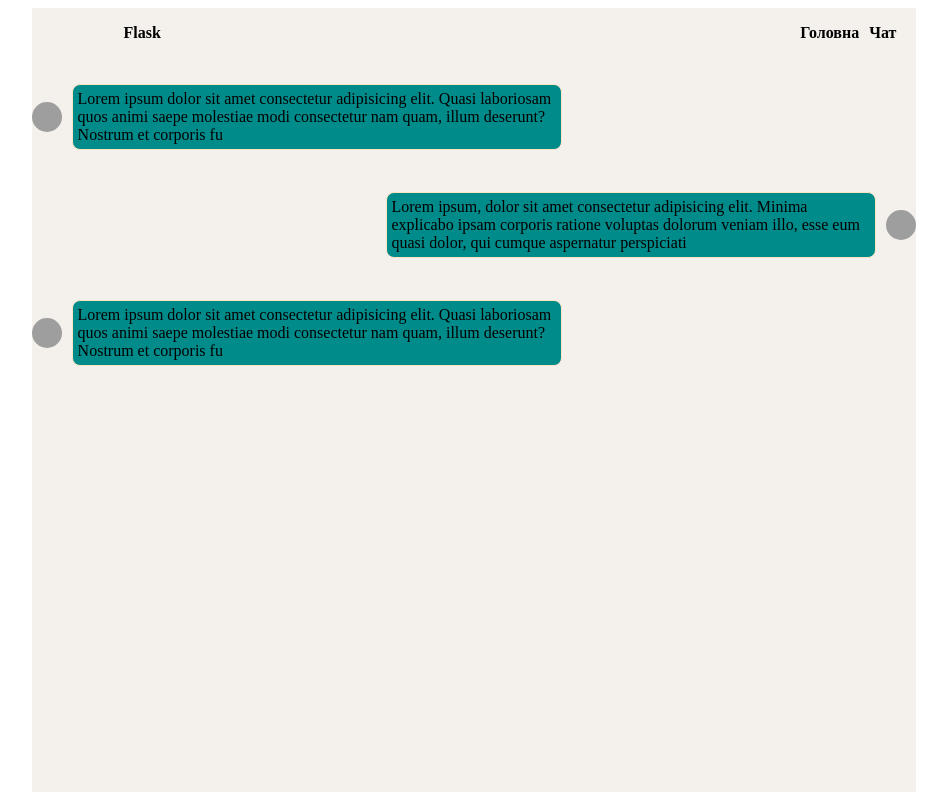
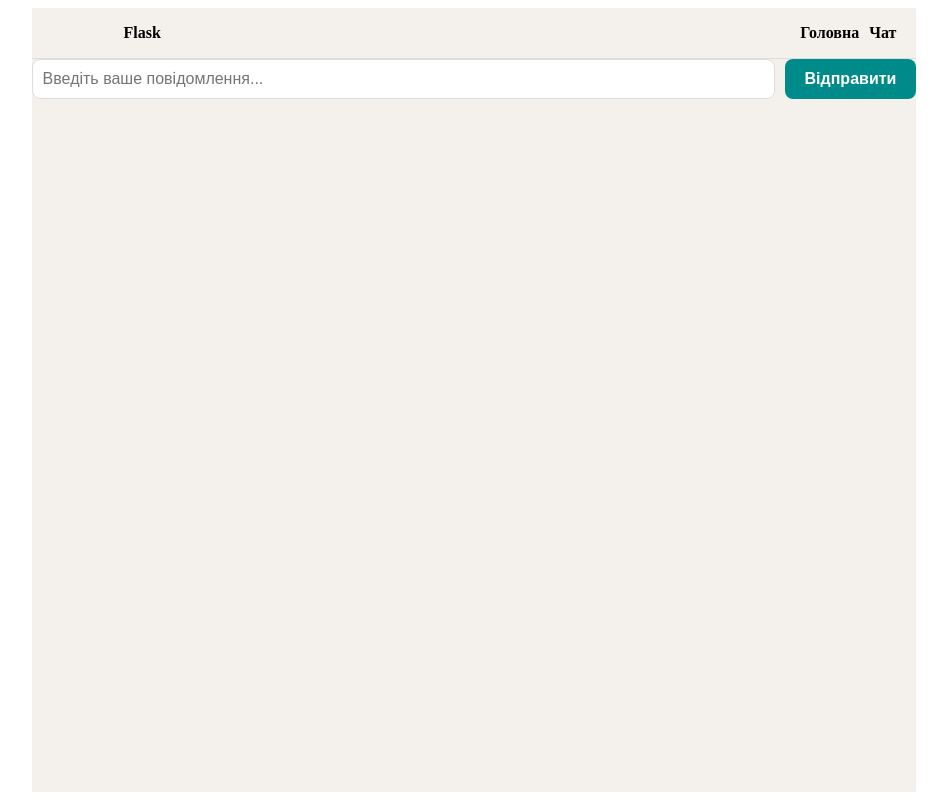
Before and after one commit to Hadock9/Flask_Itstep, a Flask app: page /chat in a window 1280 px wide. Shown: the whole page, without its empty margins (166-1113 px from the left). Run offline with Flask 3, Linux system fonts and the light colour scheme; grey boxes are pictures that could not be loaded.

Commit message:
форма + скрипти для форми

```diff
--- a/app.py
+++ b/app.py
@@ -1,4 +1,4 @@
-from flask import Flask ,render_template
+from flask import Flask, render_template, request, jsonify
 
 app = Flask(__name__)
 
@@ -10,5 +10,22 @@ def home():
 def chat():
     return render_template('chat.html')
 
-if __name__ == '__main__' :
-    app.run(debug= True)
+@app.route("/api/chat", methods=["POST"])
+def chat_api():
+    """API endpoint для обробки повідомлень чату"""
+    data = request.get_json()
+    user_message = data.get('message', '')
+
+    if not user_message:
+        return jsonify({'error': 'Повідомлення не може бути порожнім'}), 400
+
+    # Тут буде інтеграція з GPT
+    # Поки що повертаємо тестову відповідь
+    response = {
+        'message': f'Ви написали: {user_message}'
+    }
+
+    return jsonify(response)
+
+if __name__ == '__main__':
+    app.run(debug=True)
--- a/static/style.css
+++ b/static/style.css
@@ -1,51 +1,52 @@
-body{
+body {
 	display: flex;
 	justify-content: center;
 }
 
-
-.main{
+.main {
 	width: 70%;
 	background-color: rgb(244, 241, 236);
 }
 
-a{
+a {
 	text-decoration: none;
 	color: black;
 }
-.nav{
+.nav {
 	display: flex;
 
 	border-radius: 8px;
 	height: 50px;
 }
-.logo{
+.logo {
 	width: 25%;
 	display: flex;
 	justify-content: center;
 	align-items: center;
 }
-.nav_item{
+.nav_item {
 	width: 75%;
 	text-decoration: none;
 	display: flex;
 	justify-content: flex-end;
 	align-items: center;
 }
-.nav_a{
+.nav_a {
 	padding: 5px;
 	font-weight: 800;
 }
-.nav_a_last{
+.nav_a_last {
 	padding-right: 20px;
 }
 
-.chat_main{
+.chat_main {
 	display: flex;
 	flex-direction: column;
 	width: 100%;
+	max-height: calc(100vh - 200px);
+	overflow-y: auto;
 }
-.chat_answer{
+.chat_answer {
 	display: flex;
 	width: 60%;
 	justify-content: flex-start;
@@ -54,27 +55,62 @@ a{
 	gap: 10px;
 }
 
-.user_question{
+.user_question {
 	display: flex;
 	width: 100%;
 	justify-content: flex-end;
 	margin-top: 10px;
 }
-.msg_user{
+.msg_user {
 	display: flex;
 	max-width: 60%;
 	align-items: center;
 	gap: 10px;
 }
-.chat_img{
+.chat_img {
 	width: 30px;
 	height: 30px;
 	border-radius: 100%;
 }
-.chat_text{
+.chat_text {
 	background-color: darkcyan;
 	border-radius: 8px;
 	padding: 5px;
 	border: 1px solid bisque;
+}
 
+.chat_input_container {
+	width: 100%;
+
+	background-color: rgb(244, 241, 236);
+	border-top: 1px solid #ddd;
 }
+
+.chat_form {
+	display: flex;
+	gap: 10px;
+	width: 100%;
+}
+
+.chat_input {
+	flex: 1;
+	padding: 10px;
+	border: 1px solid #ddd;
+	border-radius: 8px;
+	font-size: 16px;
+}
+
+.chat_button {
+	padding: 10px 20px;
+	background-color: darkcyan;
+	color: white;
+	border: none;
+	border-radius: 8px;
+	cursor: pointer;
+	font-size: 16px;
+	font-weight: 600;
+}
+
+.chat_button:hover {
+	background-color: rgb(0, 139, 139);
+}
--- a/templates/chat.html
+++ b/templates/chat.html
@@ -1,16 +1,14 @@
 <html lang="en">
 	<head>
-    <meta charset="UTF-8">
-    <meta name="viewport" content="width=device-width, initial-scale=1.0">
+		<meta charset="UTF-8" />
+		<meta name="viewport" content="width=device-width, initial-scale=1.0" />
 		<title>Chat</title>
-    <link rel="stylesheet" href="{{url_for('static', filename='style.css')}}">
+		<link rel="stylesheet" href="{{url_for('static', filename='style.css')}}" />
 	</head>
 	<body>
-
 		<div class="main">
-
 			<div class="nav">
-            <div  class="logo">
+				<div class="logo">
 					<a class="nav_a" href="/">Flask</a>
 				</div>
 				<div class="nav_item">
@@ -19,33 +17,88 @@
 				</div>
 			</div>
 
-        <div class="chat_main">
-            <div class="chat_answer">
-                <img class="chat_img" src="https://encrypted-tbn0.gstatic.com/images?q=tbn:ANd9GcSg6SlMzO5dPH9AThA886HVcTeMhMhc6XFA_Q&s" alt="ai картинка">
-                <p class="chat_text">
-                    Lorem ipsum dolor sit amet consectetur adipisicing elit. Quasi laboriosam quos animi saepe molestiae modi consectetur nam quam, illum deserunt? Nostrum et corporis fu
-                </p>
-            </div>
-            <div class="user_question">
-                <div class="msg_user">
-
-                    <p class="chat_text">
-                        Lorem ipsum, dolor sit amet consectetur adipisicing elit. Minima explicabo ipsam corporis ratione voluptas dolorum veniam illo, esse eum quasi dolor, qui cumque aspernatur perspiciati
-                    </p>
-                    <img class="chat_img" src="https://encrypted-tbn0.gstatic.com/images?q=tbn:ANd9GcSg6SlMzO5dPH9AThA886HVcTeMhMhc6XFA_Q&s" alt="ai картинка">
+			<div class="chat_main" id="chatContainer">
+				<!-- Повідомлення будуть додаватися динамічно -->
 			</div>
 
-
-            </div>
-            <div class="chat_answer">
-                <img class="chat_img" src="https://encrypted-tbn0.gstatic.com/images?q=tbn:ANd9GcSg6SlMzO5dPH9AThA886HVcTeMhMhc6XFA_Q&s" alt="ai картинка">
-                <p class="chat_text">
-                    Lorem ipsum dolor sit amet consectetur adipisicing elit. Quasi laboriosam quos animi saepe molestiae modi consectetur nam quam, illum deserunt? Nostrum et corporis fu
-                </p>
+			<div class="chat_input_container">
+				<form id="chatForm" class="chat_form">
+					<input
+						type="text"
+						id="userMessage"
+						class="chat_input"
+						placeholder="Введіть ваше повідомлення..."
+						autocomplete="off"
+					/>
+					<button type="submit" class="chat_button">Відправити</button>
+				</form>
 			</div>
 		</div>
 
+		<script>
+			const chatForm = document.getElementById('chatForm')
+			const userMessageInput = document.getElementById('userMessage')
+			const chatContainer = document.getElementById('chatContainer')
+
+			// Функція для додавання повідомлення користувача
+			function addUserMessage(message) {
+				const messageDiv = document.createElement('div')
+				messageDiv.className = 'user_question'
+				messageDiv.innerHTML = `
+                <div class="msg_user">
+                    <p class="chat_text">${message}</p>
+                    <img class="chat_img" src="https://encrypted-tbn0.gstatic.com/images?q=tbn:ANd9GcSg6SlMzO5dPH9AThA886HVcTeMhMhc6XFA_Q&s" alt="user">
                 </div>
+            `
+				chatContainer.appendChild(messageDiv)
+				chatContainer.scrollTop = chatContainer.scrollHeight
+			}
 
+			// Функція для додавання відповіді AI
+			function addAIMessage(message) {
+				const messageDiv = document.createElement('div')
+				messageDiv.className = 'chat_answer'
+				messageDiv.innerHTML = `
+                <img class="chat_img" src="https://encrypted-tbn0.gstatic.com/images?q=tbn:ANd9GcSg6SlMzO5dPH9AThA886HVcTeMhMhc6XFA_Q&s" alt="ai">
+                <p class="chat_text">${message}</p>
+            `
+				chatContainer.appendChild(messageDiv)
+				chatContainer.scrollTop = chatContainer.scrollHeight
+			}
+
+			// Обробка відправки форми
+			chatForm.addEventListener('submit', async e => {
+				e.preventDefault()
+
+				const message = userMessageInput.value.trim()
+				if (!message) return
+
+				// Додаємо повідомлення користувача
+				addUserMessage(message)
+				userMessageInput.value = ''
+
+				// Відправляємо запит на сервер
+				try {
+					const response = await fetch('/api/chat', {
+						method: 'POST',
+						headers: {
+							'Content-Type': 'application/json',
+						},
+						body: JSON.stringify({ message: message }),
+					})
+
+					const data = await response.json()
+
+					if (response.ok) {
+						addAIMessage(data.message)
+					} else {
+						addAIMessage('Помилка: ' + (data.error || 'Щось пішло не так'))
+					}
+				} catch (error) {
+					addAIMessage("Помилка з'єднання з сервером")
+					console.error('Error:', error)
+				}
+			})
+		</script>
 	</body>
 </html>
```
Lines whose indentation alone changed are shown as unchanged.
